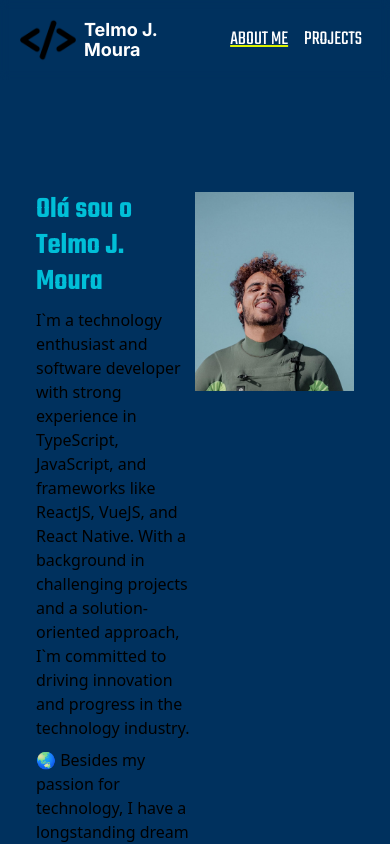
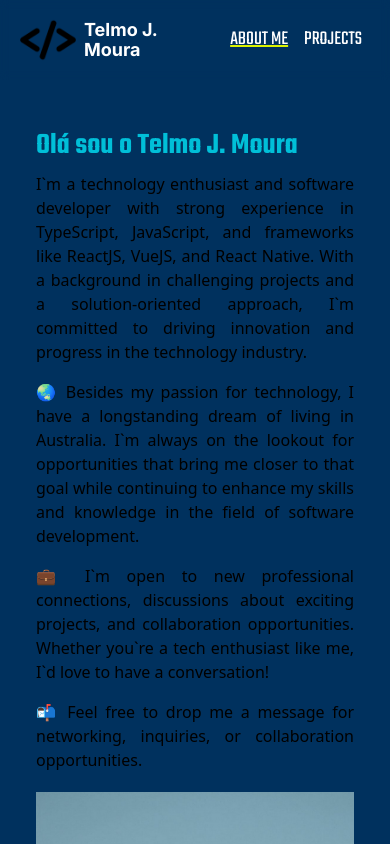
Before and after one commit to eutelmo/perosnal-website, a Next.js app: page /about in a window 390 px wide. Shown: the top 844 px of the page. Built offline with nearby package versions, Linux system fonts and the light colour scheme; no server answers.

Commit message:
chore: about page mobile

```diff
--- a/src/app/about/page.tsx
+++ b/src/app/about/page.tsx
@@ -18,12 +18,12 @@ export default function AboutPage() {
 
       <div className="min-h-[100vh]">
         <div className="w-full bg-custom-blue min-h-[100vh] z-20 mb-9">
-          <div className="pt-48 px-9 flex">
-            <div className="w-[50%]">
+          <div className="sm:pt-48 pt-32 pb-10 sm:pb-0 px-9 sm:flex">
+            <div className="sm:w-[50%]">
               <p className="text-custom-baby-blue text-3xl font-teko font-semibold">
                 Olá sou o Telmo J. Moura
               </p>
-              <p className="mt-2 font-sans leading-6">
+              <p className="mt-2 font-sans leading-6 text-justify">
                 I`m a technology enthusiast and software developer with strong
                 experience in TypeScript, JavaScript, and frameworks like
                 ReactJS, VueJS, and React Native. With a background in
@@ -31,25 +31,25 @@ export default function AboutPage() {
                 committed to driving innovation and progress in the technology
                 industry.
               </p>
-              <p className="mt-2 font-sans leading-6">
+              <p className="sm:mt-2 mt-4 font-sans leading-6 text-justify">
                 🌏 Besides my passion for technology, I have a longstanding
                 dream of living in Australia. I`m always on the lookout for
                 opportunities that bring me closer to that goal while continuing
                 to enhance my skills and knowledge in the field of software
                 development.
               </p>
-              <p className="mt-2 font-sans leading-6">
+              <p className="sm:mt-2 mt-4 font-sans leading-6 text-justify">
                 💼 I`m open to new professional connections, discussions about
                 exciting projects, and collaboration opportunities. Whether
                 you`re a tech enthusiast like me, I`d love to have a
                 conversation!
               </p>
-              <p className="mt-2 font-sans leading-6">
+              <p className="sm:mt-2 mt-4 font-sans leading-6 text-justify">
                 📬 Feel free to drop me a message for networking, inquiries, or
                 collaboration opportunities.
               </p>
             </div>
-            <div className="w-[50%] flex-col justify-center items-center relative">
+            <div className="sm:w-[50%] flex-col justify-center items-center relative mt-5 sm:mt-0">
               <div className="z-10 flex justify-center items-center">
                 <Image
                   src={profile}
@@ -61,7 +61,7 @@ export default function AboutPage() {
                   }}
                 />
               </div>
-              <div className="absolute bottom-0 -mb-[4%] mr-[17%] right-0 bg-custom-yellow w-[30%] h-[10%] z-50 flex justify-center items-center"></div>
+              <div className="absolute bottom-0 -mb-[4%] -mr-[10%] sm:mr-[17%]  right-0 bg-custom-yellow sm:w-[30%] w-[50%] h-[10%] z-50 flex justify-center items-center"></div>
             </div>
           </div>
         </div>
```
